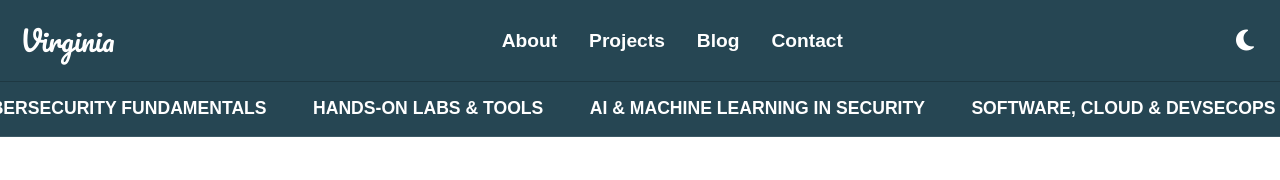
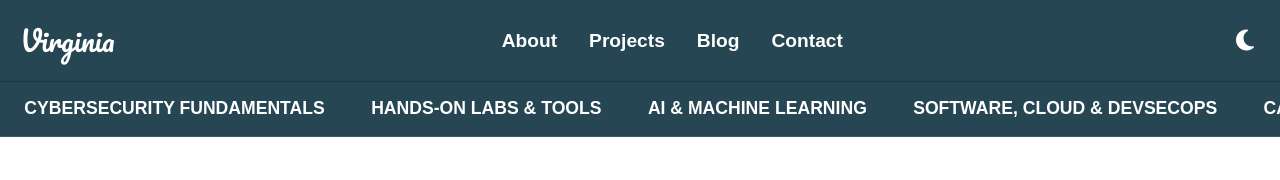
Before and after one commit to vnelai/vn-portfolio, a React (Vite) app: page /blog/topic/all in a window 1280 px wide. Shown: the top 180 px of the page. Built offline with nearby package versions, Linux system fonts and the light colour scheme; no server answers; the database is empty.

Commit message:
feat(topic-nav): update AI & Machine Learning topic for improved clarity

```diff
--- a/src/components/blog-components/topic-nav/TopicNav.jsx
+++ b/src/components/blog-components/topic-nav/TopicNav.jsx
@@ -18,7 +18,7 @@ const topics = [
   "Hands-On Labs & Tools",
 
   // Expanding Tech & Horizons
-  "AI & Machine Learning in Security",
+  "AI & Machine Learning",
   "Software, Cloud & DevSecOps",
 
   // Career & Growth
```
